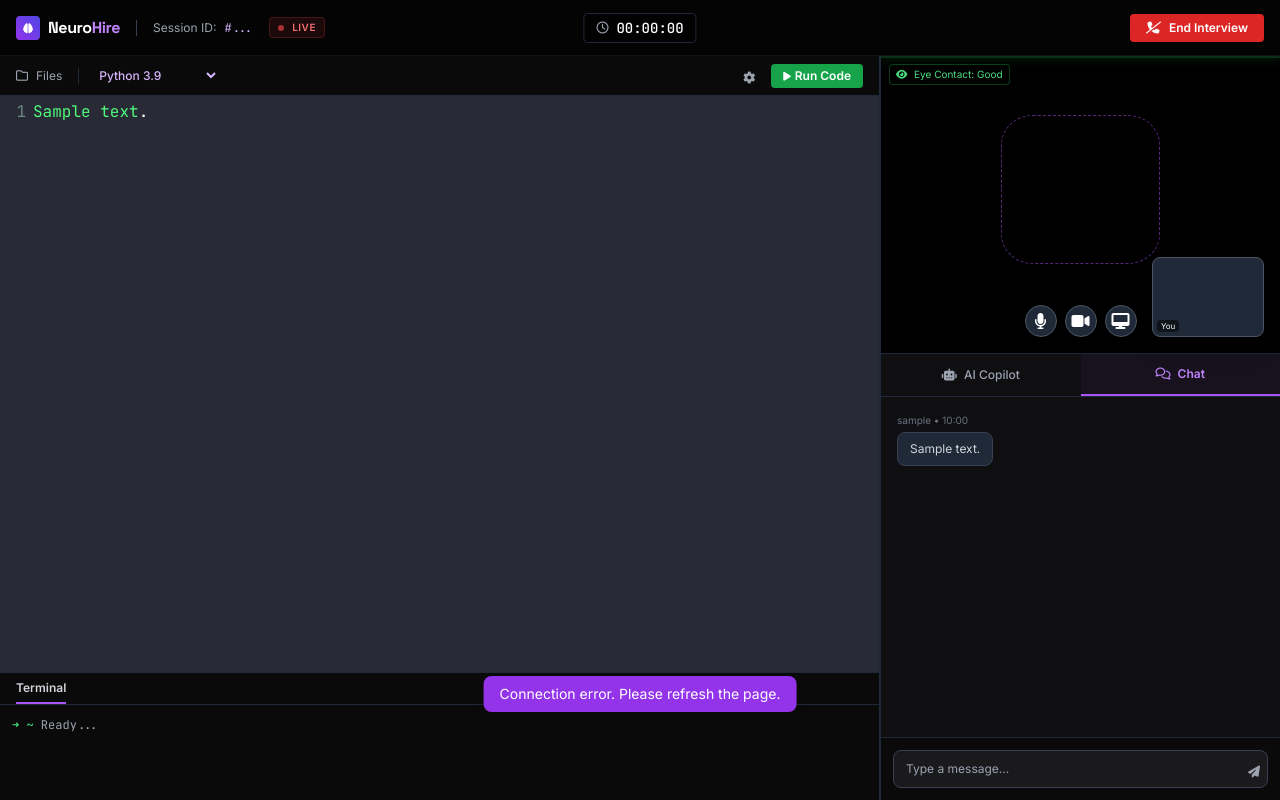
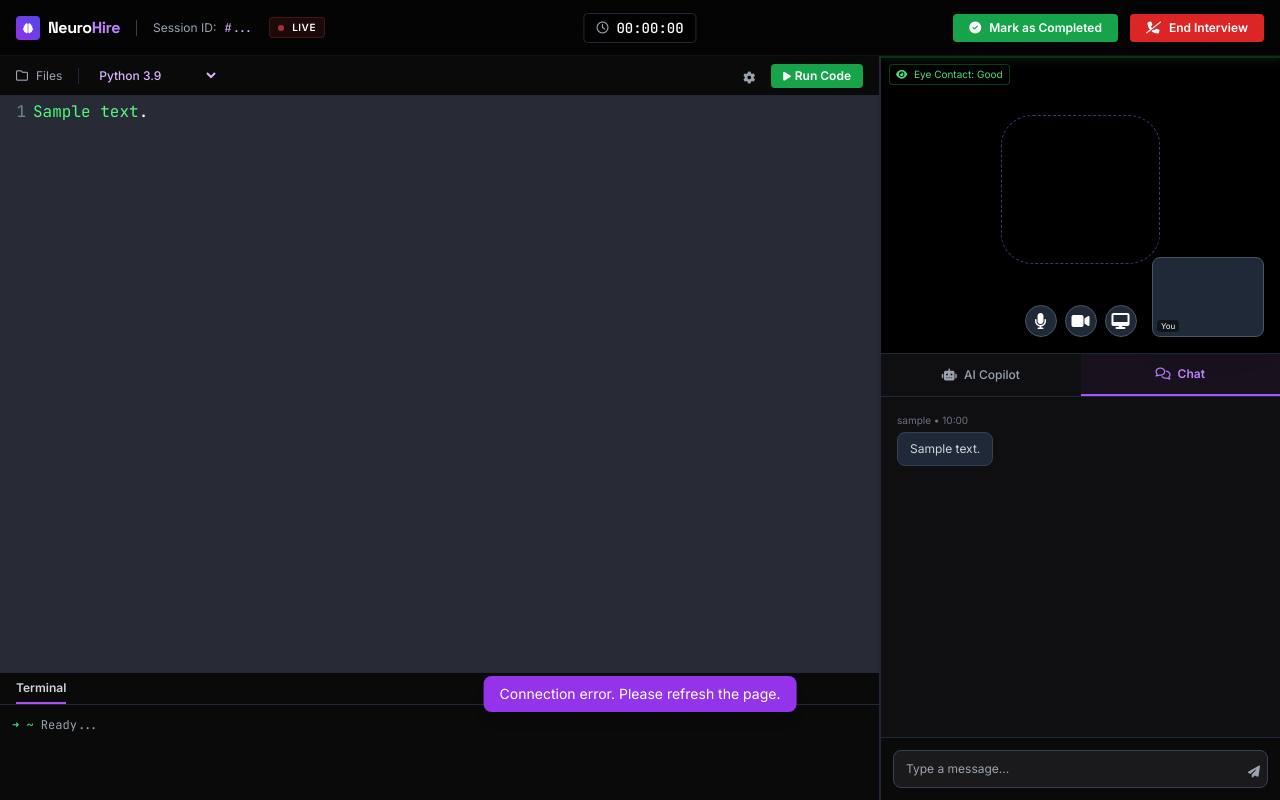
Before and after one commit to Adnan-Kakkattil/Ai-Powered-Interview-sysetm, a Flask app: page /interview/# in a window 1280 px wide. Run offline with Flask 3, Linux system fonts and the light colour scheme; the visitor is signed in with stand-in values (Sample User, id 1); tables that the repository leaves empty hold one stand-in row (values such as "Sample post"); some libraries are stand-ins or nearby versions.

Commit message:
Mark as interview complete

```diff
--- a/routes/main.py
+++ b/routes/main.py
@@ -1,4 +1,4 @@
-from flask import Blueprint, render_template, session, redirect, url_for, flash, request
+from flask import Blueprint, render_template, session, redirect, url_for, flash, request, jsonify
 from werkzeug.security import generate_password_hash
 import MySQLdb.cursors
 from extensions import mysql
@@ -131,3 +131,36 @@
     join_status = interview_data.get('candidate_join_status', 'pending')
 
     return render_template('interview.html', meeting_link=meeting_link, interview=interview_data, role=role, chat_history=chat_history, join_status=join_status)
+
+@bp.route('/interview/<meeting_link>/complete', methods=['POST'])
+def complete_interview(meeting_link):
+    """Mark interview as completed - only interviewer can do this"""
+    if 'user_id' not in session:
+        return jsonify({'success': False, 'message': 'Not authenticated'}), 401
+
+    cursor = get_db().connection.cursor(MySQLdb.cursors.DictCursor)
+
+    # Fetch interview details
+    cursor.execute('SELECT * FROM interviews WHERE meeting_link = %s', (meeting_link,))
+    interview_data = cursor.fetchone()
+
+    if not interview_data:
+        cursor.close()
+        return jsonify({'success': False, 'message': 'Interview not found'}), 404
+
+    user_id = session['user_id']
+
+    # Only interviewer can mark as completed
+    if user_id != interview_data['interviewer_id']:
+        cursor.close()
+        return jsonify({'success': False, 'message': 'Only interviewer can mark interview as completed'}), 403
+
+    # Update status to completed
+    try:
+        cursor.execute('UPDATE interviews SET status = "completed" WHERE meeting_link = %s', (meeting_link,))
+        get_db().connection.commit()
+        cursor.close()
+        return jsonify({'success': True, 'message': 'Interview marked as completed'})
+    except Exception as e:
+        cursor.close()
+        return jsonify({'success': False, 'message': f'Error updating status: {str(e)}'}), 500
--- a/templates/interview.html
+++ b/templates/interview.html
@@ -296,9 +296,22 @@
                     <span class="text-xs text-gray-400">Session ID:</span>
                     <span class="text-xs font-mono text-purple-300">{{ meeting_link[:8] }}...</span>
                 </div>
-                <div class="px-2 py-0.5 rounded bg-red-500/10 border border-red-500/20 flex items-center gap-2">
-                    <div class="w-1.5 h-1.5 rounded-full bg-red-500 animate-pulse"></div>
-                    <span class="text-[10px] font-bold text-red-400 uppercase tracking-wider">Live</span>
+                <div id="statusBadge" class="px-2 py-0.5 rounded flex items-center gap-2
+                    {% if interview.status == 'completed' %}bg-green-500/10 border border-green-500/20
+                    {% elif interview.status == 'cancelled' %}bg-gray-500/10 border border-gray-500/20
+                    {% else %}bg-red-500/10 border border-red-500/20{% endif %}">
+                    <div class="w-1.5 h-1.5 rounded-full
+                        {% if interview.status == 'completed' %}bg-green-500
+                        {% elif interview.status == 'cancelled' %}bg-gray-500
+                        {% else %}bg-red-500 animate-pulse{% endif %}"></div>
+                    <span class="text-[10px] font-bold uppercase tracking-wider" id="statusText"
+                        {% if interview.status == 'completed' %}class="text-green-400"
+                        {% elif interview.status == 'cancelled' %}class="text-gray-400"
+                        {% else %}class="text-red-400"{% endif %}>
+                        {% if interview.status == 'completed' %}Completed
+                        {% elif interview.status == 'cancelled' %}Cancelled
+                        {% else %}Live{% endif %}
+                    </span>
                 </div>
             </div>
 
@@ -312,6 +325,14 @@
             <!-- Right: Actions -->
             <div class="flex items-center gap-3">
                 {% if role == 'interviewer' %}
+                    {% if interview.status != 'completed' %}
+                    <button
+                        id="completeInterviewBtn"
+                        class="bg-green-600 hover:bg-green-700 text-white text-xs font-bold px-4 py-1.5 rounded transition-colors flex items-center gap-2"
+                        onclick="markAsCompleted()">
+                        <i class="fa-solid fa-check-circle"></i> Mark as Completed
+                    </button>
+                    {% endif %}
                 <button
                     class="bg-red-600 hover:bg-red-700 text-white text-xs font-bold px-4 py-1.5 rounded transition-colors flex items-center gap-2"
                     onclick="confirmEndCall()">
@@ -557,6 +578,68 @@
             }
         }
 
+        // Mark interview as completed
+        function markAsCompleted() {
+            if (!confirm("Are you sure you want to mark this interview as completed?")) {
+                return;
+            }
+
+            const meetingLink = "{{ meeting_link }}";
+            const completeBtn = document.getElementById('completeInterviewBtn');
+            const statusBadge = document.getElementById('statusBadge');
+            const statusText = document.getElementById('statusText');
+
+            // Disable button and show loading
+            if (completeBtn) {
+                completeBtn.disabled = true;
+                completeBtn.innerHTML = '<i class="fa-solid fa-spinner fa-spin"></i> Updating...';
+            }
+
+            // Make API call
+            fetch(`/interview/${meetingLink}/complete`, {
+                method: 'POST',
+                headers: {
+                    'Content-Type': 'application/json',
+                },
+                credentials: 'same-origin'
+            })
+            .then(response => response.json())
+            .then(data => {
+                if (data.success) {
+                    // Update UI
+                    if (statusBadge) {
+                        statusBadge.className = 'px-2 py-0.5 rounded bg-green-500/10 border border-green-500/20 flex items-center gap-2';
+                        statusBadge.innerHTML = `
+                            <div class="w-1.5 h-1.5 rounded-full bg-green-500"></div>
+                            <span class="text-[10px] font-bold text-green-400 uppercase tracking-wider">Completed</span>
+                        `;
+                    }
+                    if (completeBtn) {
+                        completeBtn.style.display = 'none';
+                    }
+                    if (typeof showToast === 'function') {
+                        showToast('Interview marked as completed successfully!');
+                    } else {
+                        alert('Interview marked as completed successfully!');
+                    }
+                } else {
+                    alert('Error: ' + (data.message || 'Failed to update status'));
+                    if (completeBtn) {
+                        completeBtn.disabled = false;
+                        completeBtn.innerHTML = '<i class="fa-solid fa-check-circle"></i> Mark as Completed';
+                    }
+                }
+            })
+            .catch(error => {
+                console.error('Error:', error);
+                alert('An error occurred while updating the status. Please try again.');
+                if (completeBtn) {
+                    completeBtn.disabled = false;
+                    completeBtn.innerHTML = '<i class="fa-solid fa-check-circle"></i> Mark as Completed';
+                }
+            });
+        }
+
         // Tab Switching Logic
         function switchTab(tabName) {
             const chatTab = document.getElementById('chatTab');
```
